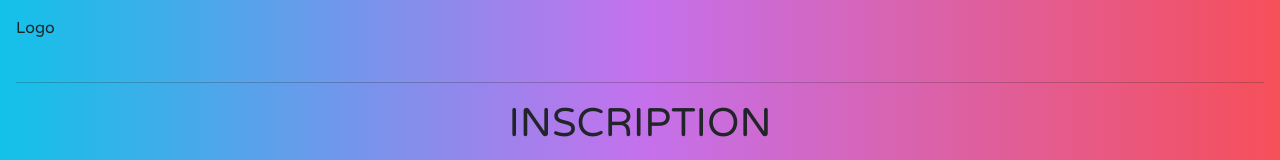
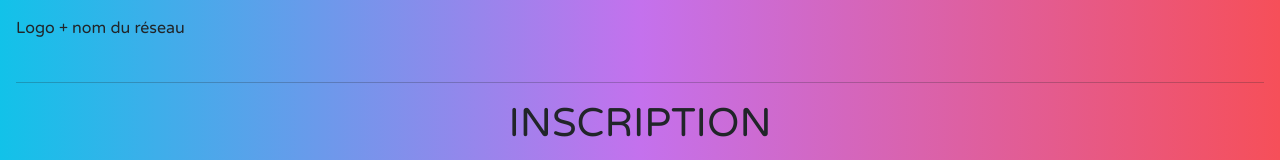
Before and after one commit to rayanejr/ECEbook, a plain HTML site: page views/form_inscription.html in a window 1280 px wide. Shown: the top 160 px of the page. Drawn offline with nearby package versions, Linux system fonts and the light colour scheme.

Commit message:
sami push

```diff
--- a/views/form_inscription.html
+++ b/views/form_inscription.html
@@ -12,7 +12,7 @@
 
 <body class="p-3 m-0 border-0 bd-example">
     <nav>
-        <p>Logo </p>
+        <p>Logo + nom du réseau</p>
     </nav>
     <hr>
     <h1 class="text-dark text-center">INSCRIPTION</h1>
```
